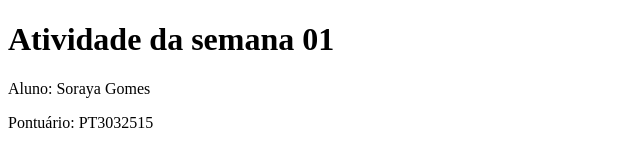
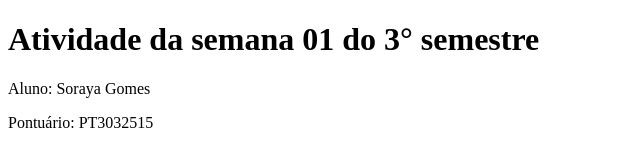
Before and after one commit to SorayaGomesS/PTBWC_PT3032515_AC01, a plain HTML site: page index.html in a window 1280 px wide. Shown: the whole page, without its empty margins (0-640 px from the left). Drawn offline with Linux system fonts and the light colour scheme.

Commit message:
inclui o semestre

```diff
--- a/index.html
+++ b/index.html
@@ -8,7 +8,7 @@
   </head>
 
   <body>
-    <h1>Atividade da semana 01</h1>
+    <h1>Atividade da semana 01 do 3° semestre</h1>
     <p>Aluno: Soraya Gomes </p>
     <p>Pontuário: PT3032515 </p>
   </body>
```
